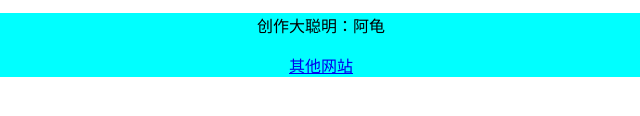
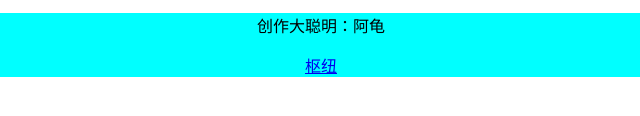
Before and after one commit to popowangxuan/popowangxuan1, a plain HTML site: page new.html in a window 1280 px wide. Shown: the part 468-584 px from the top of the page, 319-959 px from the left. Drawn offline with Linux system fonts and the light colour scheme.

Commit message:
Update new.html

```diff
--- a/new.html
+++ b/new.html
@@ -44,7 +44,7 @@
           text-align: center;
           ">
           <p>创作大聪明：阿龟</p>
-          <a href="https://popowangxuan.github.io/popowangxuan1/"><p>其他网站</p></a>
+          <a href="https://popowangxuan.github.io/popowangxuan1/"><p>枢纽</p></a>
       </div>
 </body>
 </html>
```
